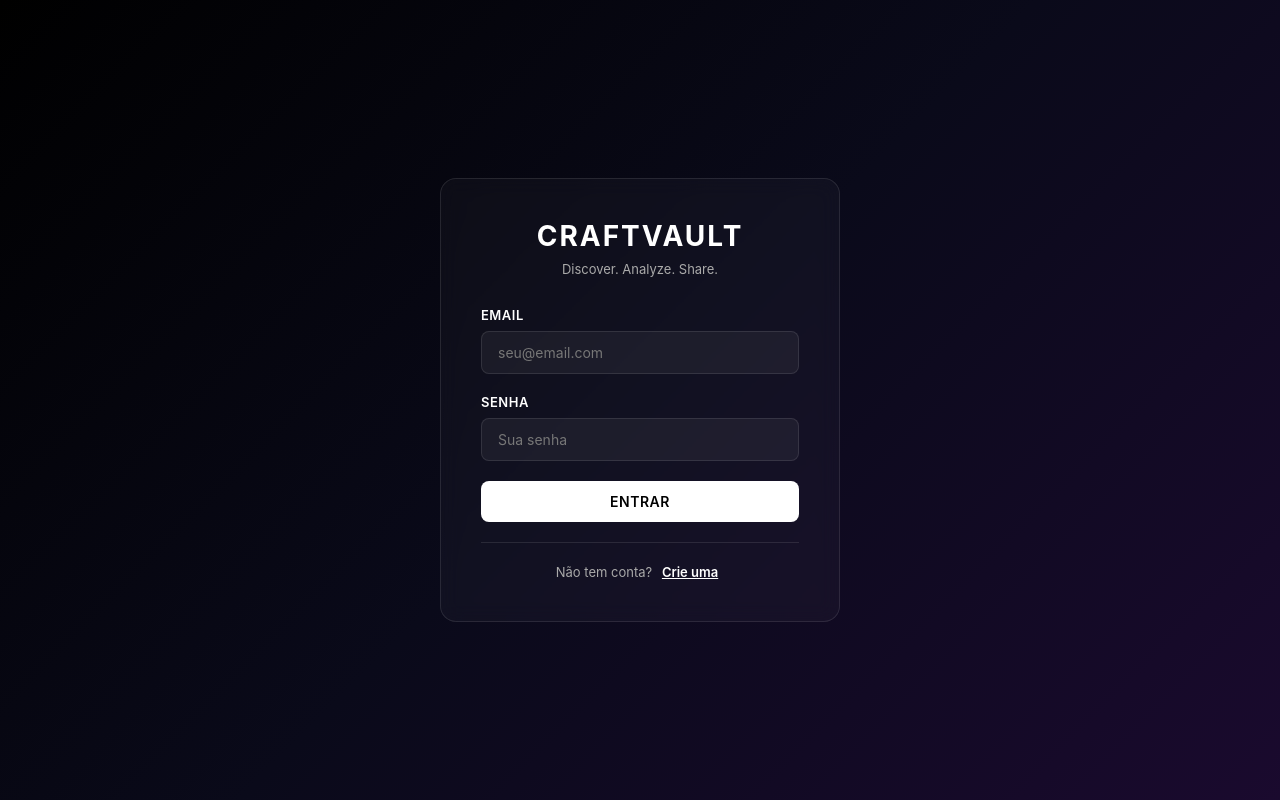
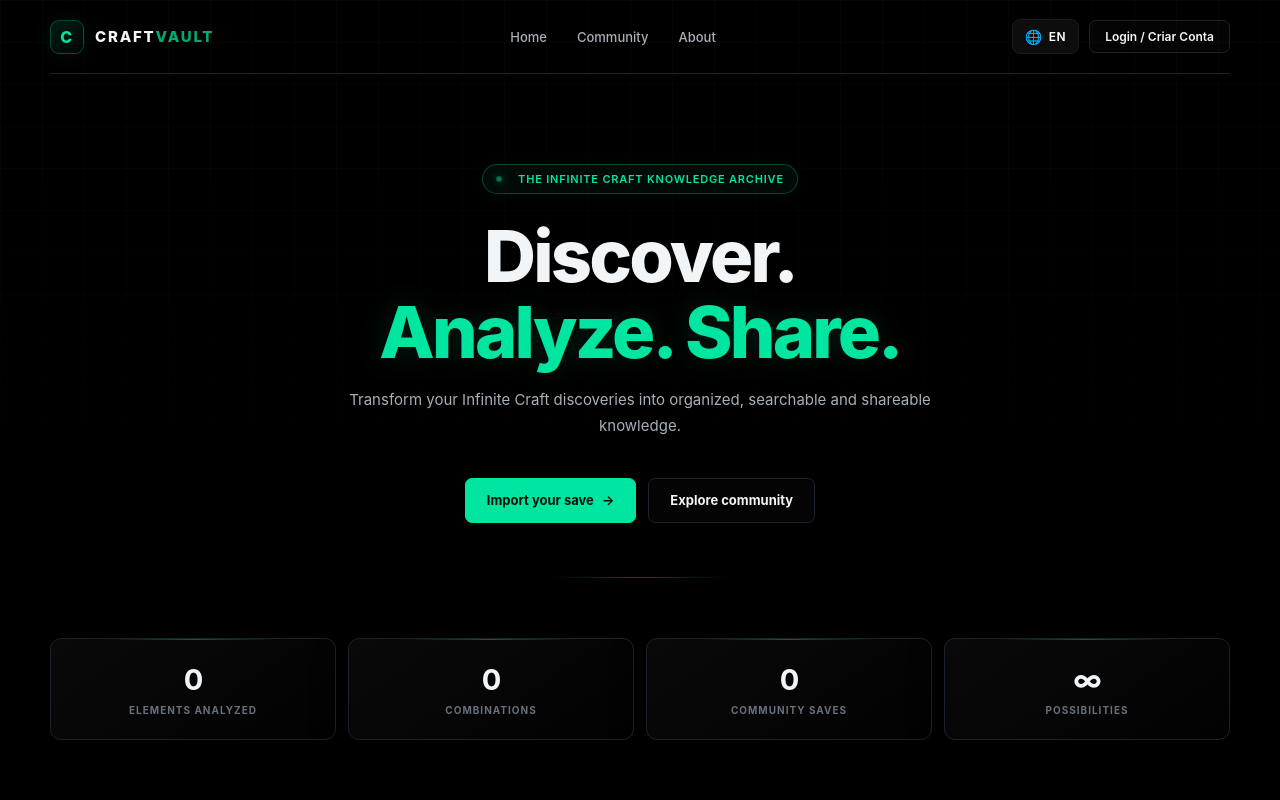
Before and after one commit to tsuki0-0/craftvault-web, a React (Vite) app: page / in a window 1280 px wide. Shown: the top 800 px of the page. Built offline with nearby package versions, Linux system fonts and the light colour scheme.

Commit message:
Remover exigência de login - qualquer pessoa pode usar o site

```diff
--- a/src/App.tsx
+++ b/src/App.tsx
@@ -7,7 +7,6 @@ import { ElementDetail } from './components/ElementDetail'
 import { LanguageSwitcher } from './components/LanguageSwitcher'
 import { useI18n } from './i18n/LanguageContext'
 import { useAuth } from './contexts/AuthContext'
-import { AuthPage } from './pages/AuthPage'
 import type { CraftVaultAnalysis } from './types/save'
 
 function App() {
@@ -33,10 +32,6 @@ function App() {
         <p>Carregando...</p>
       </div>
     )
-  }
-
-  if (!user) {
-    return <AuthPage />
   }
 
   async function handleFileChange(event: React.ChangeEvent<HTMLInputElement>) {
@@ -82,16 +77,21 @@ function App() {
           </nav>
 
           <div className="header-buttons">
-            <span style={{ fontSize: '12px', color: '#aaaaaa' }}>
-              {user.email}
-            </span>
+            {user && <span style={{ fontSize: '12px', color: '#aaaaaa' }}>{user.email}</span>}
             <LanguageSwitcher />
             <button className="header-button" onClick={() => setAnalysis(null)}>
               {t('newImport')}
             </button>
+            {user && (
               <button className="header-button" onClick={() => signOut()}>
                 Sair
               </button>
+            )}
+            {!user && (
+              <button className="header-button" onClick={() => window.location.href = '/auth'}>
+                Login
+              </button>
+            )}
           </div>
         </header>
 
@@ -131,13 +131,19 @@ function App() {
         </nav>
 
         <div className="header-buttons">
-          <span style={{ fontSize: '12px', color: '#aaaaaa' }}>
-            {user.email}
-          </span>
           <LanguageSwitcher />
+          {!user ? (
+            <button className="header-button" onClick={() => window.location.href = '/auth'}>
+              Login / Criar Conta
+            </button>
+          ) : (
+            <>
+              <span style={{ fontSize: '12px', color: '#aaaaaa' }}>{user.email}</span>
               <button className="header-button" onClick={() => signOut()}>
                 Sair
               </button>
+            </>
+          )}
         </div>
       </header>
 
```
Lines whose indentation alone changed are shown as unchanged.
